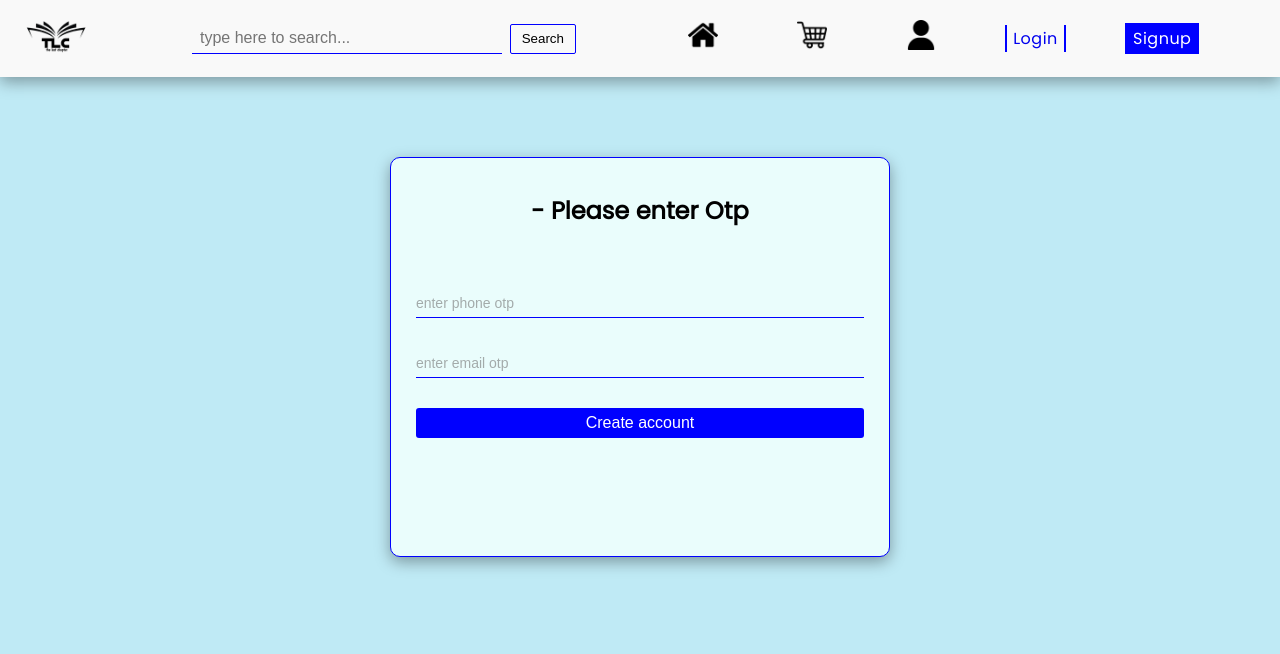
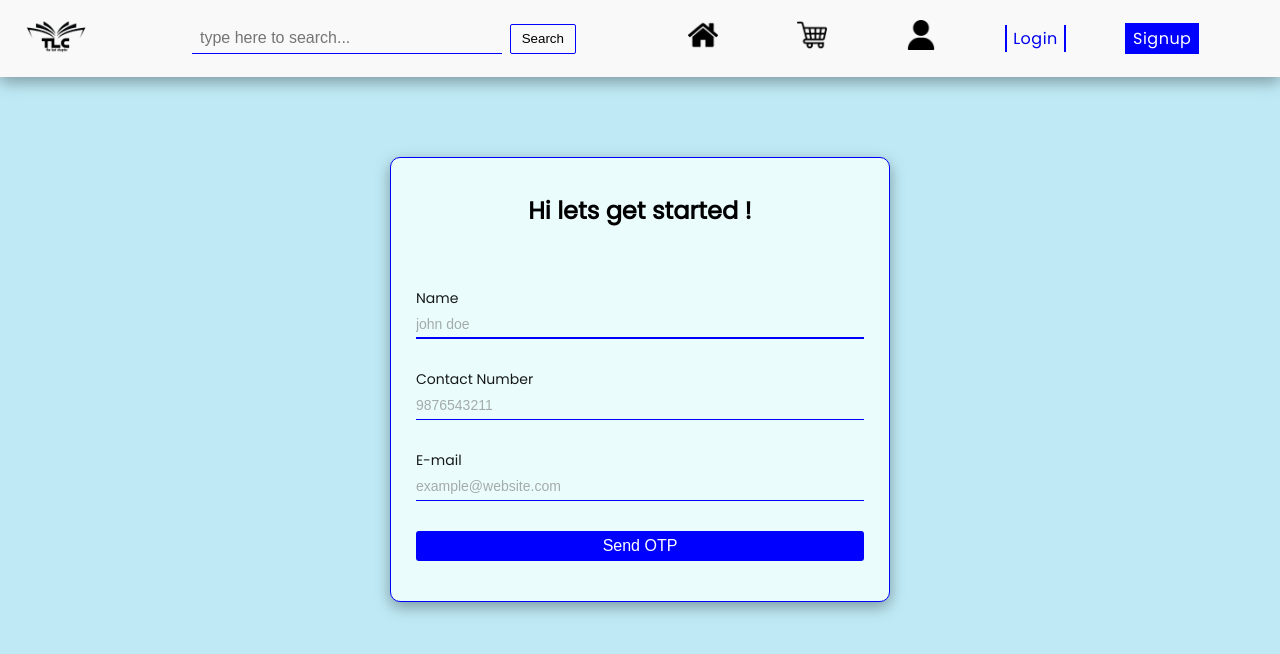
Before and after one commit to TecnicoR/E-Book_frontend, a React (Create React App) app: page /signup in a window 1280 px wide. Shown: the top 654 px of the page. Built offline with nearby package versions, Linux system fonts and the light colour scheme.

Commit message:
signup flow refactored, to three components

```diff
--- a/src/components/singup/Signup.jsx
+++ b/src/components/singup/Signup.jsx
@@ -1,13 +1,18 @@
-import React, { useState } from 'react'
-import { toast } from 'react-toastify';
-import { confirmAccount, createUser, getVerification } from '../../services/UserService';
+import React, { useState } from "react";
+import { useNavigate } from "react-router-dom";
+import { toast } from "react-toastify";
+import {
+  confirmAccount,
+  createUser,
+  getVerification,
+} from "../../services/UserService";
 import "./signup.css";
 function Signup() {
-
+  const navigate = useNavigate();
   const [data, setData] = useState({});
-const [status, setStatus] = useState(2);
-const [response, setResponse] = useState({"phone "  : "7751071991"});
-// {"name" : "Rabi", "phone" : "7751071991", "email" : "rabinarayanpatra1999@gmail.com"}
+  //   status = 1 means email, phone , 2 means enter otp, 3 means password
+  const [status, setStatus] = useState(1);
+  const [response, setResponse] = useState({});
 
   function onValueChange(source, value) {
     const temp = { ...data };
@@ -22,12 +27,12 @@ function onValueChange(source, value) {
     // console.log(data);
   }
 
-
   function sendOtp() {
-    // console.log("data ", data);
+    console.log("data ", data);
     createUser(data)
       .then((res) => {
         // alert("Successfully created the user", res?.id);
+        console.log("Send Otp method ", res);
         setResponse(res);
         setStatus(2);
         setData({});
@@ -41,43 +46,49 @@ function onValueChange(source, value) {
   }
 
   function verifyOtp() {
-    // console.log("data ", data);
+    console.log("data ", data);
     getVerification(response?.id, data)
       .then((res) => {
         // alert("Successfully created the user", res?.id);
+        console.log("Verify Otp ", res);
         setResponse(res);
         setStatus(3);
         setData({});
         toast.success("Verified Please enter password");
       })
       .catch((err) => {
-        console.log(err)
+        console.log(err);
         // alert("Error occured:", err?.message);
         toast.error(err?.response?.data?.message);
       });
   }
 
-  function createAccount(){
-     // console.log("data ", data);
+  function createAccount() {
+    console.log("data ", data);
     confirmAccount(response?.id, data)
       .then((res) => {
         // alert("Successfully created the user", res?.id);
+        console.log("Confirm ", res);
         setResponse(res);
         setStatus(4);
         setData({});
         toast.success("Success, Now you can order");
+        navigate("/");
       })
       .catch((err) => {
-       console.log(err)
+        console.log(err);
         // alert("Error occured:", err?.message);
         toast.error(err?.response?.data?.message);
       });
   }
-  function renderEmailPhone(){
+
+  function renderEmailPhone() {
     return (
       <>
         <div className="signup-form">
-            <h3 style={{"margin-top": "35px", "margin-bottom": "20px"}}>Hi lets get started !</h3>
+          <h3 style={{ marginTop: "35px", marginBottom: "20px" }}>
+            Hi lets get started !
+          </h3>
           <div className="form">
             <div className="form-group">
               <label htmlFor="name">Name</label>
@@ -95,15 +106,15 @@ function onValueChange(source, value) {
             </div>
 
             <div className="form-group">
-                <label htmlFor="phoneNumber">Contact Number</label>
+              <label htmlFor="phone">Contact Number</label>
               <input
                 type="text"
-                  name="phoneNumber"
-                  id="phoneNumber"
+                name="phone"
+                id="phone"
                 placeholder="9876543211"
                 value={data?.phoneNumber}
                 onChange={(event) => {
-                    onValueChange("phoneNumber", event.target.value);
+                  onValueChange("phone", event.target.value);
                 }}
               />
             </div>
@@ -126,17 +137,21 @@ function onValueChange(source, value) {
           </div>
         </div>
       </>
-      )
+    );
   }
 
-  function renderOtpPage(){
+  function renderOtpPage() {
     return (
       <>
         <div className="signup-form">
-            <h3 style={{"margin-top": "35px", "margin-bottom": "20px"}}>{response?.name} - Please enter Otp</h3>
+          <h3 style={{ marginTop: "35px", marginBottom: "20px" }}>
+            {response?.name} - Please enter Otp
+          </h3>
           <div className="form">
             <div className="form-group">
-                <label style={{"font-size" : "24px"}} htmlFor="phoneOtp">{response?.phone}</label>
+              <label style={{ fontSize: "24px" }} htmlFor="phoneOtp">
+                {response?.phone}
+              </label>
               <input
                 type="text"
                 name="phoneOtp"
@@ -149,7 +164,9 @@ function onValueChange(source, value) {
               />
             </div>
             <div className="form-group">
-                <label style={{"font-size" : "24px"}}  htmlFor="emailOtp">{response?.phone}</label>
+              <label style={{ fontSize: "24px" }} htmlFor="emailOtp">
+                {response?.email}
+              </label>
               <input
                 type="text"
                 name="emailOtp"
@@ -167,14 +184,16 @@ function onValueChange(source, value) {
           </div>
         </div>
       </>
-      )
+    );
   }
 
-  function renderPasswordPage(){
+  function renderPasswordPage() {
     return (
       <>
         <div className="signup-form">
-            <h3 style={{"margin-top": "35px", "margin-bottom": "20px"}}>{response?.name} - Please enter password</h3>
+          <h3 style={{ "margin-top": "35px", "margin-bottom": "20px" }}>
+            {response?.name} - Please enter password
+          </h3>
           <div className="form">
             <div className="form-group">
               <label htmlFor="password">Enter Password</label>
@@ -198,7 +217,7 @@ function onValueChange(source, value) {
                 placeholder="confirm here"
                 value={data?.confirmPassword}
                 onChange={(event) => {
-                    onValueChange("emailconfirmPasswordOtp", event.target.value);
+                  onValueChange("confirmPassword", event.target.value);
                 }}
               />
             </div>
@@ -208,13 +227,20 @@ function onValueChange(source, value) {
           </div>
         </div>
       </>
-      )
+    );
   }
+
   return (
     <>
-      {status === 1 ? renderEmailPhone() : status === 2 ? renderOtpPage() : status === 3 ? renderPasswordPage() : ""}
+      {status === 1
+        ? renderEmailPhone()
+        : status === 2
+        ? renderOtpPage()
+        : status === 3
+        ? renderPasswordPage()
+        : ""}
     </>
-  )
+  );
 }
 
-export default Signup
+export default Signup;
```
Lines whose indentation alone changed are shown as unchanged.
